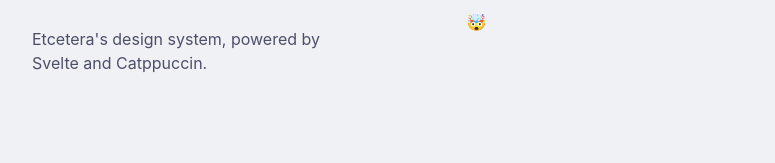
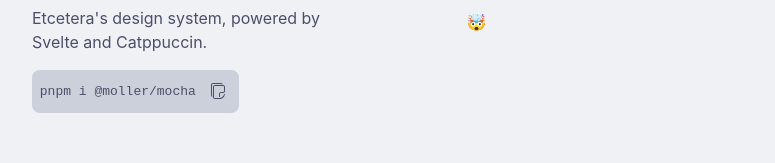
Before and after one commit to Jack5079/mocha, a SvelteKit app: page / in a window 1280 px wide. Shown: the part 138-301 px from the top of the page, without its empty margins (224-999 px from the left). Built offline with nearby package versions, Linux system fonts and the light colour scheme.

Commit message:
feat: :sparkles: Install component
for a quick install command in the Hero

```diff
--- /dev/null
+++ b/src/lib/Install.svelte
@@ -0,0 +1,50 @@
+<!--
+	@component
+
+	Use for short install commands, like for a hero. Inline and includes a copy button.
+-->
+<code>
+	<slot />
+	<button aria-label="Copy to clipboard">
+		<!-- https://invent.kde.org/pinheiro/oxygen2/-/blob/master/Icons/scalable/actions/small/16x16/edit-copy.svg -->
+		<svg xmlns="http://www.w3.org/2000/svg" width="16" height="16"
+			><path
+				d="M3 0C1.9013572 0 1 .9013572 1 2v10c0 .773573.4475374 1.447654 1.0957031 1.779297C2.3084777 13.888166 2.5 13.739467 2.5 13.5V13c0-.07335-.0531014-.162513-.1113281-.207031C2.1512721 12.61146 2 12.326491 2 12V2c0-.5582047.4417953-1 1-1h8c.326493 0 .61146.1512699.792969.3886719C11.837485 1.4468967 11.92665 1.5 12 1.5h.263672c.369499 0 .601046-.3017834.396484-.60742188C12.300852.35573692 11.68996 0 11 0H3zm2 2c-1.0986439 0-2 .9013561-2 2v10c0 1.098644.9013561 2 2 2h4.5c2.77749 0 5.08053-2.073203 5.447266-4.751953C14.966006 11.111161 14.86268 11 14.724609 11h-.001953c-.414213 0-.779773.336317-.892578.734375C13.295137 13.622046 11.562519 15 9.5 15H5c-.5582053 0-1-.441795-1-1V4c0-.5582053.4417947-1 1-1h8c.558205 0 1 .4417947 1 1v4a1 1 0 0 1-1 1h-2c-1.0986439 0-2 .9013556-2 2v2.75a.25.25 0 0 0 .25.25.75.75 0 0 0 .75-.75V11c0-.558205.441795-1 1-1h2a2 2 0 0 0 2-2V4c0-1.0986439-.901356-2-2-2H5z"
+				fill="currentColor"
+			/></svg
+		>
+	</button>
+</code>
+
+<style>
+	code {
+		background-color: var(--surface0);
+		display: inline-flex;
+		padding: 1ch;
+		border-radius: 1ch;
+		align-items: center;
+		gap: 1ch;
+		flex-direction: row;
+	}
+	code button {
+		cursor: pointer;
+		background: none;
+		border: none;
+		color: inherit;
+		aspect-ratio: 1 / 1;
+		vertical-align: middle;
+		border-radius: 4px;
+		display: flex;
+		justify-content: center;
+		align-items: center;
+		flex-direction: row;
+		transition: background-color .1s;
+
+	}
+	code button:hover {
+		background-color: var(--surface1);
+	}
+	code button:active {
+		background-color: var(--surface2);
+	}
+</style>
--- a/src/lib/index.js
+++ b/src/lib/index.js
@@ -1,3 +1,4 @@
 export { default as Mention } from "./Mention.svelte"
 export { default as Article } from "./Article.svelte"
 export { default as Hero } from "./Hero.svelte"
+export { default as Install } from "./Install.svelte"
--- a/src/routes/+page.svelte
+++ b/src/routes/+page.svelte
@@ -2,6 +2,7 @@
 	import { Mention } from "$lib"
 	import Article from "$lib/Article.svelte"
 	import Hero from "$lib/Hero.svelte"
+	import Install from "$lib/Install.svelte"
 	import Loading from "$lib/Loading.svelte"
 	import Switch from "$lib/Switch.svelte"
 	let minimap = false
@@ -11,6 +12,7 @@
 	<section>
 		<h1>Mocha</h1>
 		<p>Etcetera's design system, powered by Svelte and Catppuccin.</p>
+		<Install>pnpm i @moller/mocha</Install>
 	</section>
 	<section>
 		<span>🤯</span>
```
